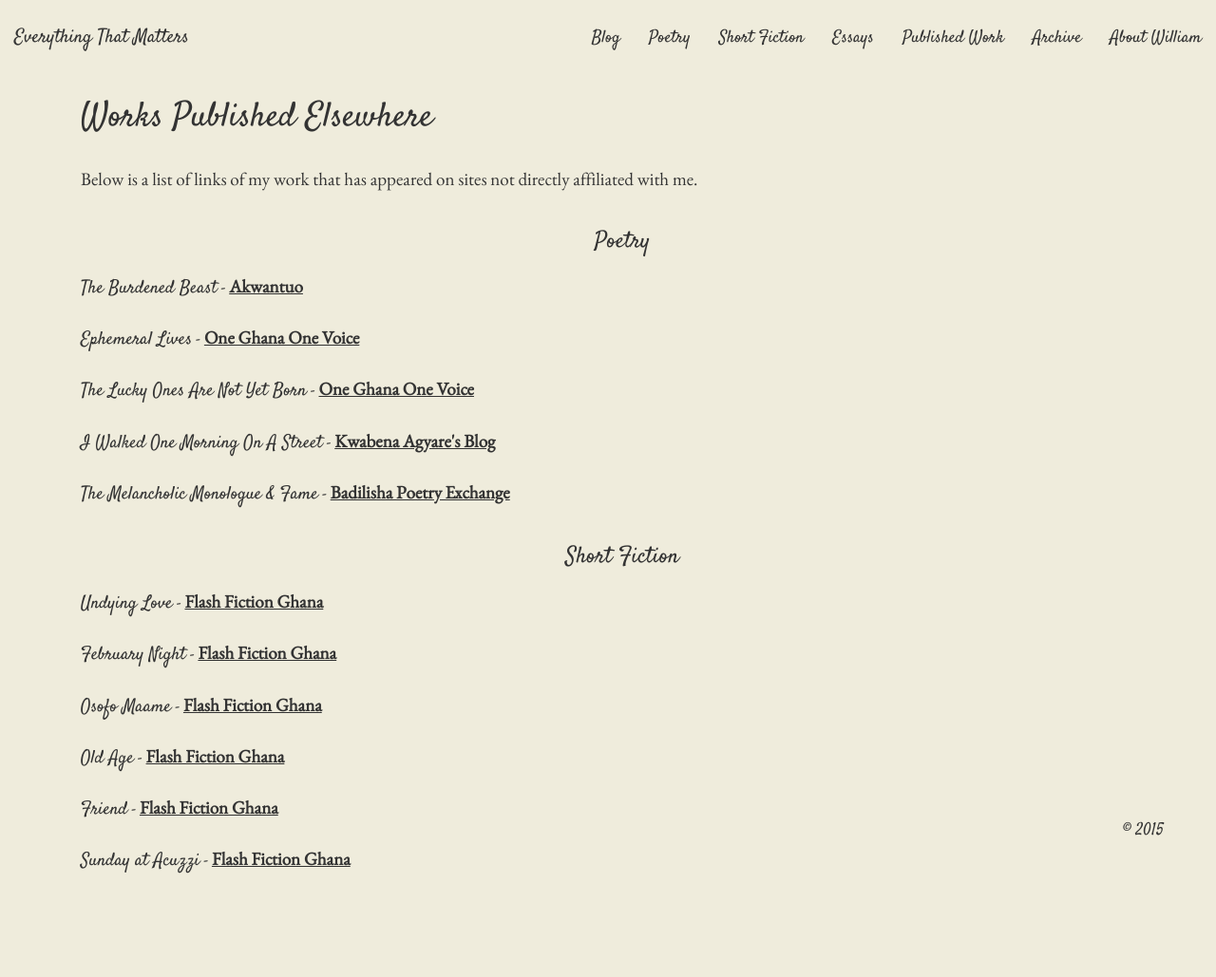
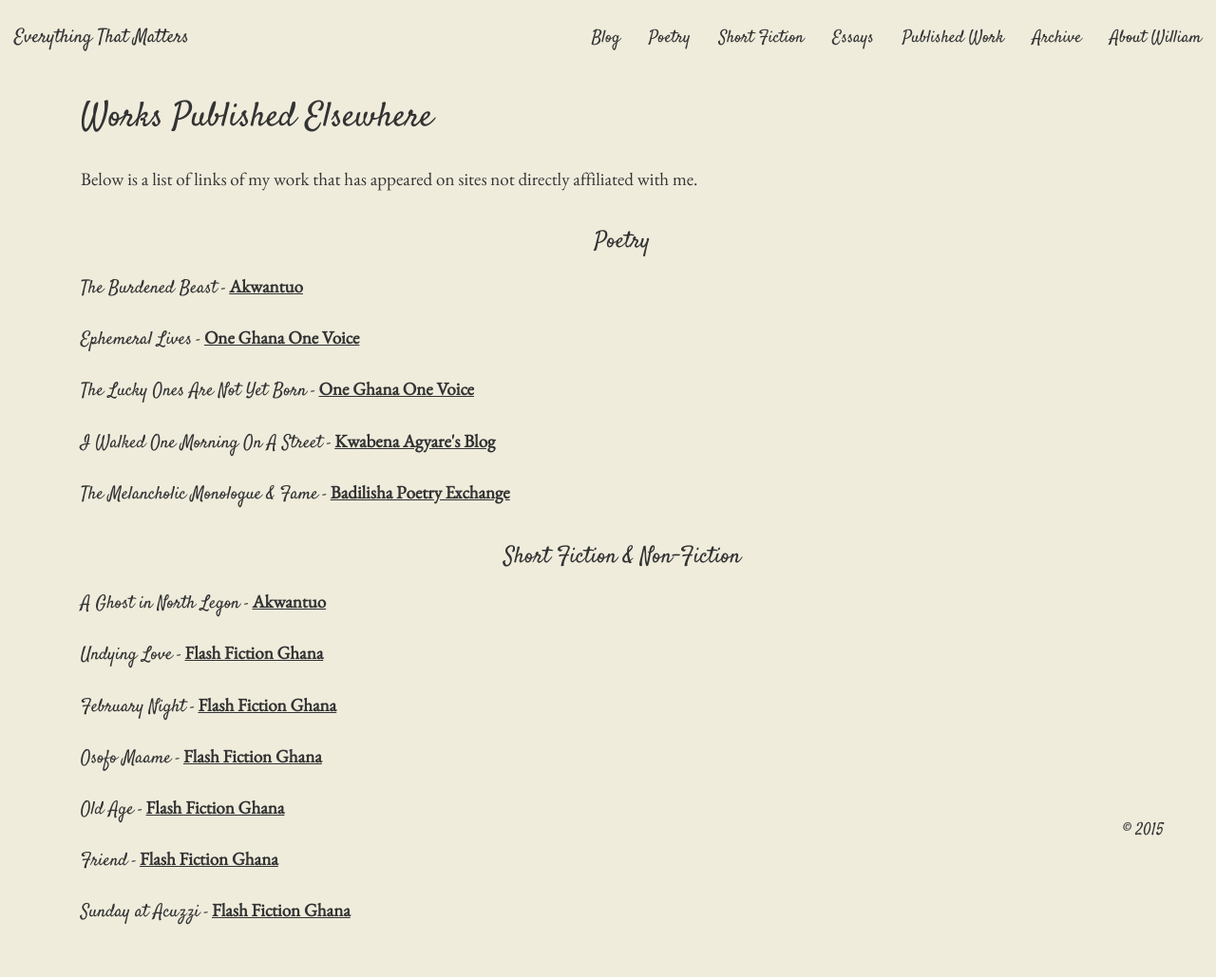
Before and after one commit to jessejohnson/wsgeorge, a Jekyll site: the page built from published.html, in a window 1280 px wide. Shown: the whole page at 95% size. Built offline with Jekyll 4.4.1, drawn with Linux system fonts in a browser that asks for light colours; nearby versions of some CDN libraries; before the commit the page ends 975 px from its top, so only the background shows below that.

Commit message:
add Ghost in North Legon to published works

```diff
--- a/published.html
+++ b/published.html
@@ -39,7 +39,12 @@ Below is a list of links of my work that has appeared on sites not directly affi
 
 <!-- Short fiction section -->
 
-<h3 class="content-subtitle text-center">Short Fiction</h3>
+<h3 class="content-subtitle text-center">Short Fiction &amp; Non-Fiction</h3>
+
+<p class="content-text">
+	<span class="content-subtitle">A Ghost in North Legon</span> -
+	<a href="http://akwantuo.org/?p=451" target="_blank">Akwantuo</a>
+</p>
 
 <p class="content-text">
 	<span class="content-subtitle">Undying Love</span> -
```
